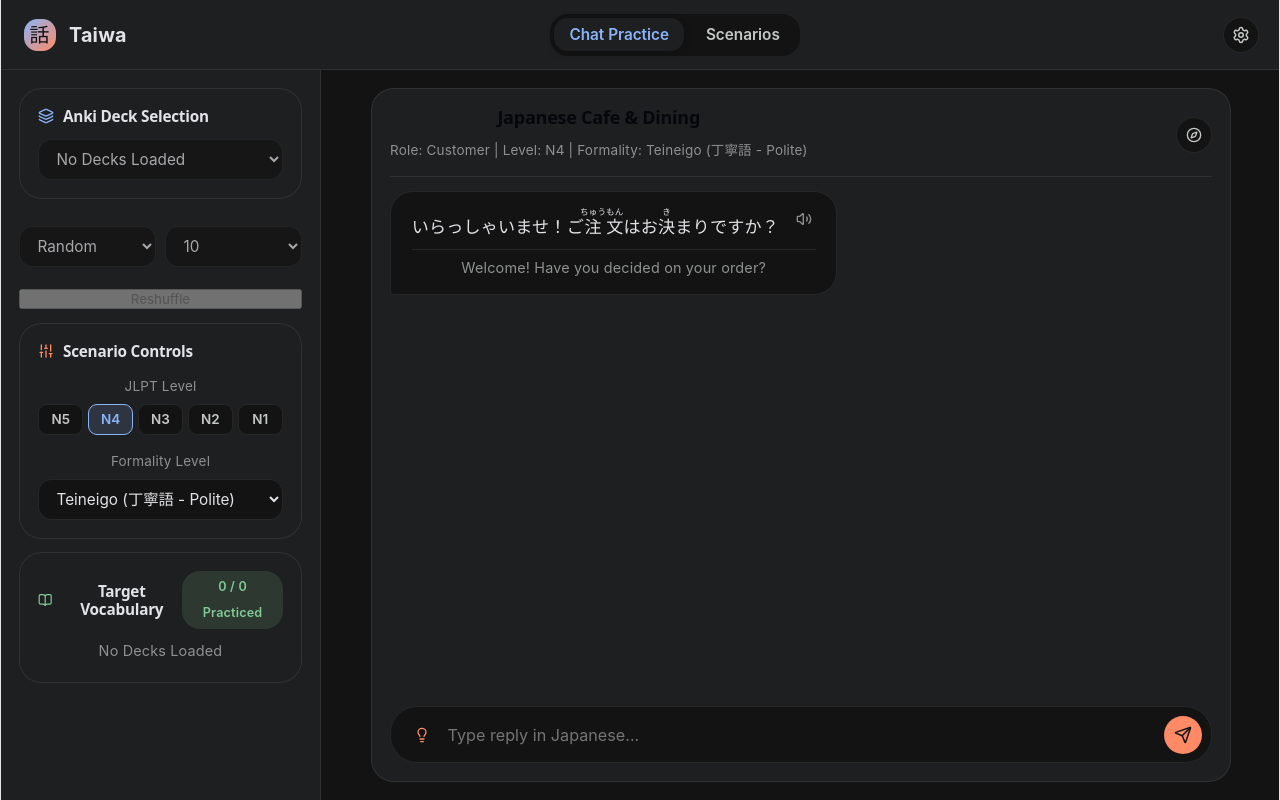
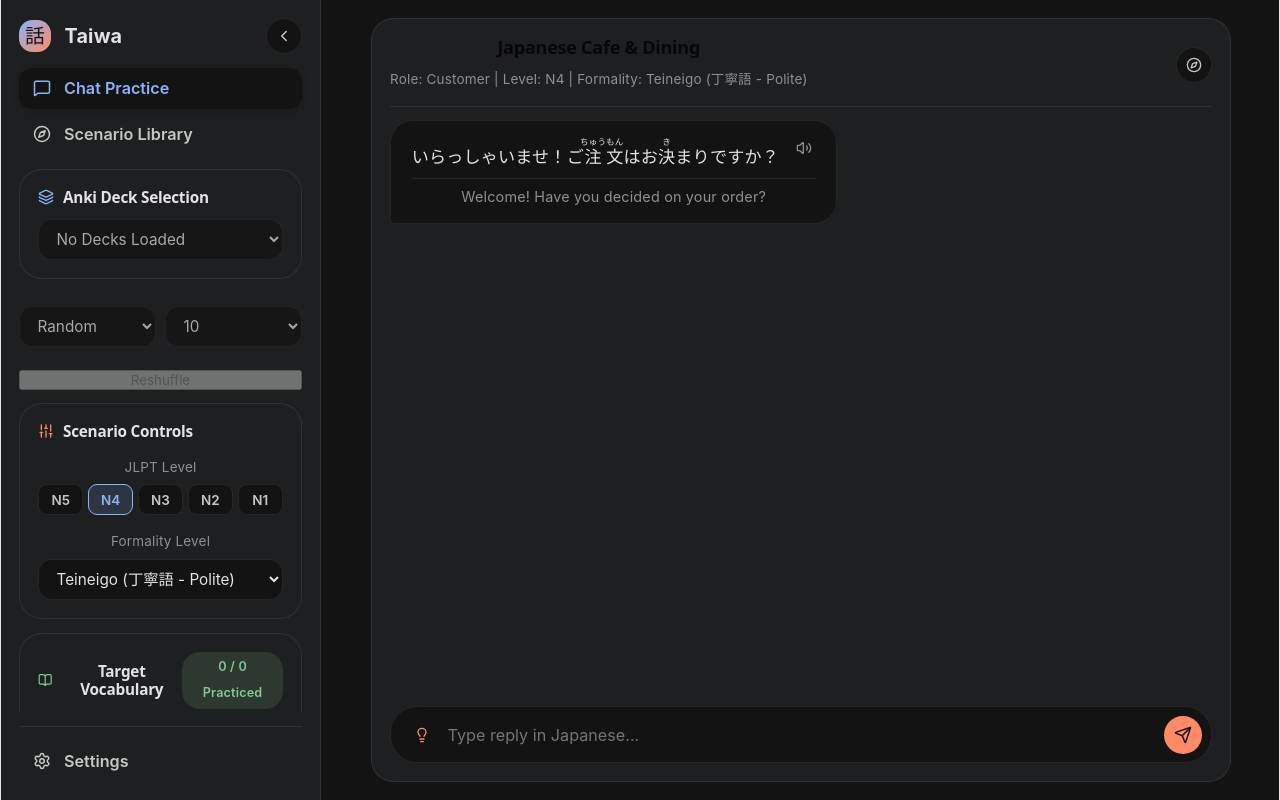
Before and after one commit to arvin-arvin/taiwa-og, a React (Vite) app: page / in a window 1280 px wide. Built offline with nearby package versions, Linux system fonts and the light colour scheme.

Commit message:
top panel remove and side panel update

```diff
--- a/index.html
+++ b/index.html
@@ -7,7 +7,7 @@
     <meta charset="UTF-8" />
     <link rel="icon" type="image/svg+xml" href="/favicon.svg" />
     <meta name="viewport" content="width=device-width, initial-scale=1.0" />
-    <title>anki-japanese</title>
+        <title>Taiwa</title>
   </head>
   <body>
     <div id="root"></div>
--- a/src/App.css
+++ b/src/App.css
@@ -235,8 +235,86 @@ body {
   display: flex;
   flex-direction: column;
   gap: 0.75rem;
+  overflow: hidden;
+  border-radius: 0;
+  transition: width 0.2s ease;
+}
+
+.sidebar-top {
+  display: flex;
+  align-items: center;
+  justify-content: space-between;
+  gap: 0.5rem;
+}
+
+.sidebar-nav {
+  display: flex;
+  flex-direction: column;
+  gap: 0.25rem;
+}
+
+.sidebar-nav-btn {
+  display: flex;
+  align-items: center;
+  gap: 0.75rem;
+  width: 100%;
+  padding: 0.6rem 0.75rem;
+  border: none;
+  border-radius: 0.75rem;
+  background: transparent;
+  color: var(--text-secondary);
+  font-size: 0.9rem;
+  font-weight: 600;
+  text-align: left;
+  cursor: pointer;
+  transition: all 0.2s ease;
+}
+
+.sidebar-nav-btn:hover {
+  color: var(--text-primary);
+  background-color: var(--bg-surface-hover);
+}
+
+.sidebar-nav-btn.active {
+  background-color: var(--bg-app);
+  color: var(--aizome-800);
+  box-shadow: 0 2px 8px rgba(0, 0, 0, 0.2);
+}
+
+.sidebar-scroll {
+  flex: 1;
+  min-height: 0;
   overflow-y: auto;
-  border-radius: 0;
+  display: flex;
+  flex-direction: column;
+  gap: 0.75rem;
+}
+
+.sidebar-bottom {
+  border-top: 1px solid var(--border-subtle);
+  padding-top: 0.75rem;
+}
+
+/* Collapsed: icons only */
+.side-panel.collapsed {
+  width: 72px;
+  padding: 1rem 0.5rem;
+  align-items: center;
+}
+
+.side-panel.collapsed .sidebar-label,
+.side-panel.collapsed .sidebar-scroll {
+  display: none;
+}
+
+.side-panel.collapsed .sidebar-top {
+  flex-direction: column;
+  gap: 0.75rem;
+}
+
+.side-panel.collapsed .sidebar-nav-btn {
+  justify-content: center;
+  padding: 0.6rem;
 }
 
 .main-chat-area {
--- a/src/App.jsx
+++ b/src/App.jsx
@@ -40,6 +40,8 @@ import {
   BookOpen,
   Check,
   RotateCcw,
+  ChevronLeft,
+  ChevronRight,
 
 
 } from 'lucide-react';
@@ -79,6 +81,21 @@ export default function App() {
   // Settings & System State
   const [systemLang, setSystemLang] = useState(() => localStorage.getItem('systemLang') || 'en');
   const [showSettings, setShowSettings] = useState(false);
+    const [sidebarCollapsed, setSidebarCollapsed] = useState(() => {
+    try {
+      return localStorage.getItem('sidebarCollapsed') === 'true';
+    } catch {
+      return false;
+    }
+  });
+
+  useEffect(() => {
+    try {
+      localStorage.setItem('sidebarCollapsed', String(sidebarCollapsed));
+    } catch {
+      // storage unavailable, ignore
+    }
+  }, [sidebarCollapsed]);
   const [usedCardIds, setUsedCardIds] = useState(() => new Set());
   const [selectedModel, setSelectedModel] = useState('gemini-3.5-flash-lite');
 
@@ -376,47 +393,50 @@ useEffect(() => {
   return (
     <div className="app-container">
       {/* 1. Header fixed at the very top */}
-      <header className="top-header">
+            {/* Sidebar + main area */}
+      <div className="dashboard-grid">
+        <aside className={`side-panel ${sidebarCollapsed ? 'collapsed' : ''}`}>
+          <div className="sidebar-top">
             <div className="brand">
               <div className="brand-icon">話</div>
-          <div className="brand-title">
-            Taiwa
+              <div className="brand-title sidebar-label">Taiwa</div>
             </div>
+            <button
+              type="button"
+              className="icon-btn"
+              onClick={() => setSidebarCollapsed((c) => !c)}
+              title={sidebarCollapsed ? 'Expand sidebar' : 'Collapse sidebar'}
+            >
+              {sidebarCollapsed ? (
+                <ChevronRight style={{ width: 18, height: 18 }} />
+              ) : (
+                <ChevronLeft style={{ width: 18, height: 18 }} />
+              )}
+            </button>
           </div>
 
-        <nav className="nav-tabs">
+          <nav className="sidebar-nav">
             <button
               type="button"
-            className={`nav-btn ${activeTab === 'chat' ? 'active' : ''}`}
+              className={`sidebar-nav-btn ${activeTab === 'chat' ? 'active' : ''}`}
               onClick={() => setActiveTab('chat')}
+              title={t?.navChat || 'Chat Practice'}
             >
-            Chat Practice
+              <MessageSquare style={{ width: 18, height: 18, flexShrink: 0 }} />
+              <span className="sidebar-label">{t?.navChat || 'Chat Practice'}</span>
             </button>
             <button
               type="button"
-            className={`nav-btn ${activeTab === 'scenarios' ? 'active' : ''}`}
+              className={`sidebar-nav-btn ${activeTab === 'scenarios' ? 'active' : ''}`}
               onClick={() => setActiveTab('scenarios')}
+              title={t?.navScenarios || 'Scenarios'}
             >
-            Scenarios
+              <Compass style={{ width: 18, height: 18, flexShrink: 0 }} />
+              <span className="sidebar-label">{t?.navScenarios || 'Scenarios'}</span>
             </button>
           </nav>
 
-        <div className="header-actions">
-          <button
-            onClick={() => setShowSettings(true)}
-            className="icon-btn"
-            title={t?.settings || 'Settings'}
-            type="button"
-          >
-            <Settings style={{ width: 18, height: 18 }} />
-          </button>
-        </div>
-      </header>
-
-      {/* 2. Main Dashboard Layout Body */}
-      <div className="dashboard-grid">
-        {/* Side Panel on Far Left */}
-        <aside className="side-panel">
+          <div className="sidebar-scroll">
   {/* 1. Anki Deck Selection */}
   <div className="panel-box">
     <h2 className="panel-title" style={{ display: 'flex', alignItems: 'center', gap: '0.5rem' }}>
@@ -602,6 +622,19 @@ useEffect(() => {
         </p>
       )}
     </div>
+  </div>
+          </div>
+
+          <div className="sidebar-bottom">
+            <button
+              type="button"
+              className="sidebar-nav-btn"
+              onClick={() => setShowSettings(true)}
+              title={t?.settings || 'Settings'}
+            >
+              <Settings style={{ width: 18, height: 18, flexShrink: 0 }} />
+              <span className="sidebar-label">{t?.settings || 'Settings'}</span>
+            </button>
           </div>
         </aside>
 
```
Also changed, not shown: 1 other file (tests, documents, lock files or other folders). Lines whose indentation alone changed are shown as unchanged.
